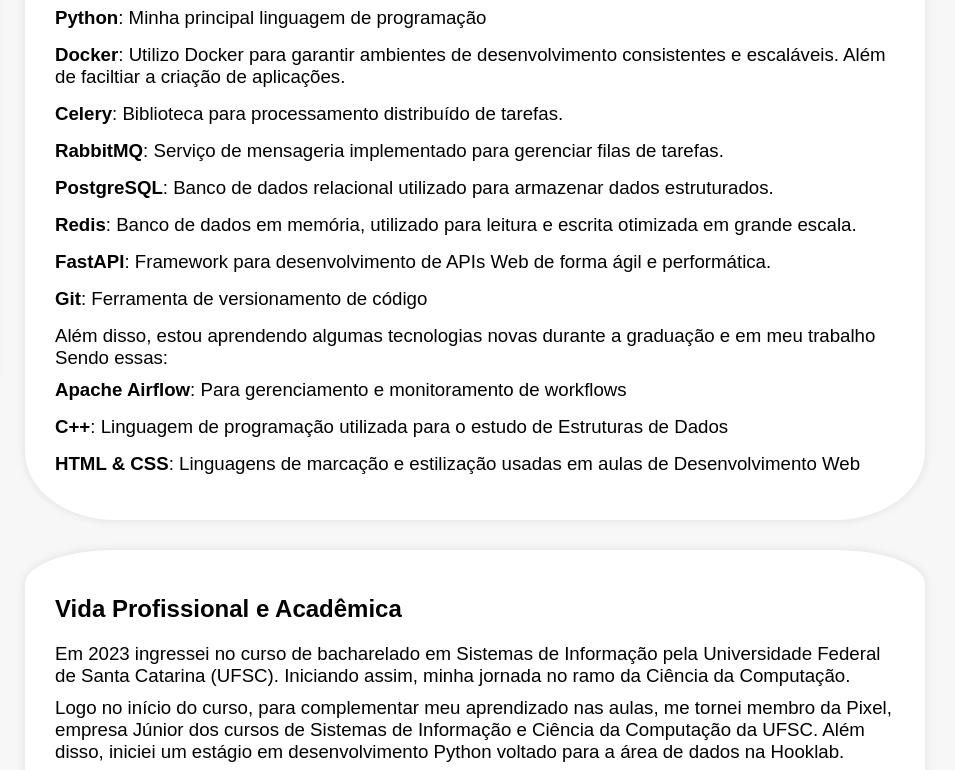
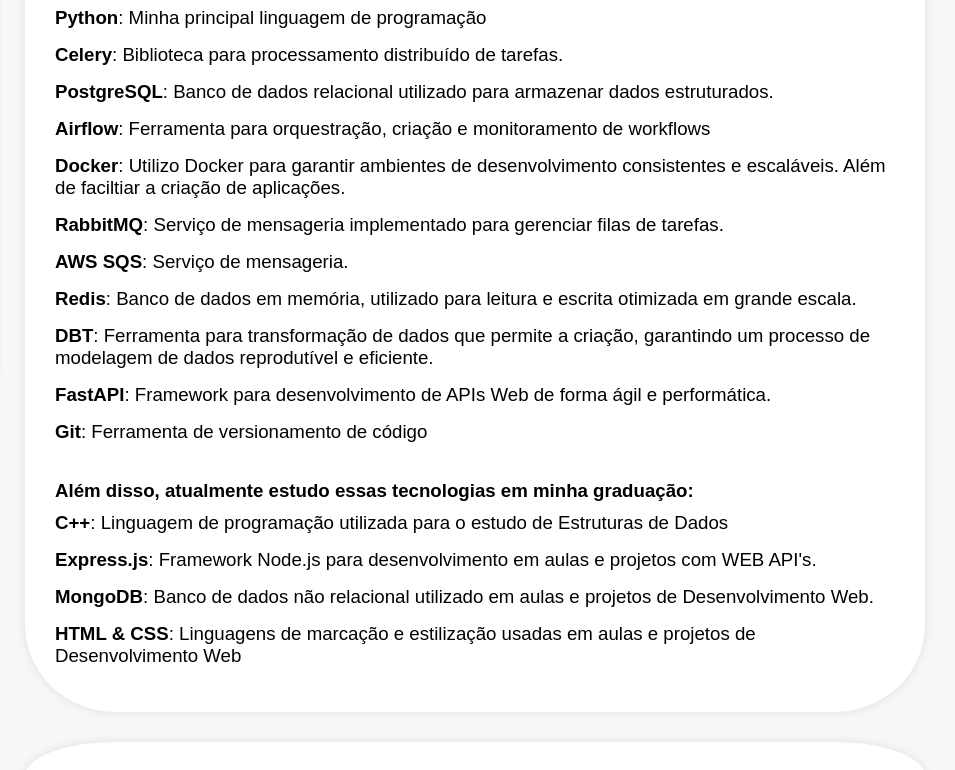
Before and after one commit to davichiqueti/davichiqueti.github.io, a plain HTML site: page docs/index.html in a window 1280 px wide. Shown: the part 538-1308 px from the top of the page, 325-1280 px from the left. Drawn offline with Linux system fonts and the light colour scheme.

Commit message:
update tech-stack section

```diff
--- a/docs/index.html
+++ b/docs/index.html
@@ -5,7 +5,7 @@
     <meta name="viewport" content="width=device-width, initial-scale=1.0" />
     <title>Davi Chiqueti | Página Pessoal</title>
     <link rel="stylesheet" href="style.css" />
-    <link rel="icon" href="https://avatars.githubusercontent.com/u/98603460?v=4">
+    <link rel="icon" href="https://media.licdn.com/dms/image/v2/D4D03AQFpZYfAMR5LJg/profile-displayphoto-shrink_400_400/profile-displayphoto-shrink_400_400/0/1716328833884?e=1731542400&v=beta&t=5x0_1_V0Ys7p3MpGJ9KKaGXobabk_KfL_WoZBYx7qpI">
   </head>
 
   <body>
@@ -64,19 +64,28 @@
               <strong>Python</strong>: Minha principal linguagem de programação
             </li>
             <li>
-              <strong>Docker</strong>: Utilizo Docker para garantir ambientes de desenvolvimento consistentes e escaláveis. Além de faciltiar a criação de aplicações.
+              <strong>Celery</strong>: Biblioteca para processamento distribuído de tarefas.
             </li>
             <li>
-              <strong>Celery</strong>: Biblioteca para processamento distribuído de tarefas.
+              <strong>PostgreSQL</strong>: Banco de dados relacional utilizado para armazenar dados estruturados.
+            </li>
+            <li>
+              <strong>Airflow</strong>: Ferramenta para orquestração, criação e monitoramento de workflows
+            </li>
+            <li>
+              <strong>Docker</strong>: Utilizo Docker para garantir ambientes de desenvolvimento consistentes e escaláveis. Além de faciltiar a criação de aplicações.
             </li>
             <li>
               <strong>RabbitMQ</strong>: Serviço de mensageria implementado para gerenciar filas de tarefas.
             </li>
             <li>
-              <strong>PostgreSQL</strong>: Banco de dados relacional utilizado para armazenar dados estruturados.
+              <strong>AWS SQS</strong>: Serviço de mensageria.
             </li>
             <li>
               <strong>Redis</strong>: Banco de dados em memória, utilizado para leitura e escrita otimizada em grande escala.
+            </li>
+            <li>
+              <strong>DBT</strong>: Ferramenta para transformação de dados que permite a criação, garantindo um processo de modelagem de dados reprodutível e eficiente.
             </li>
             <li>
               <strong>FastAPI</strong>: Framework para desenvolvimento de APIs Web de forma ágil e performática.
@@ -86,18 +95,21 @@
             </li>
           </ul>
           <p>
-            Além disso, estou aprendendo algumas tecnologias novas durante a graduação e em meu trabalho
-            <br>Sendo essas:
+            <br>
+            <strong>Além disso, atualmente estudo essas tecnologias em minha graduação:</strong>
           </p>
           <ul class="tech-stack">
-            <li>
-              <strong>Apache Airflow</strong>: Para gerenciamento e monitoramento de workflows
-            </li>
             <li>
               <strong>C++</strong>: Linguagem de programação utilizada para o estudo de Estruturas de Dados
             </li>
             <li>
-              <strong>HTML & CSS</strong>: Linguagens de marcação e estilização usadas em aulas de Desenvolvimento Web
+              <strong>Express.js</strong>: Framework Node.js para desenvolvimento em aulas e projetos com WEB API's.
+            </li>
+            <li>
+              <strong>MongoDB</strong>: Banco de dados não relacional utilizado em aulas e projetos de Desenvolvimento Web.
+            </li>
+            <li>
+              <strong>HTML & CSS</strong>: Linguagens de marcação e estilização usadas em aulas e projetos de Desenvolvimento Web
             </li>
           <ul>
         </section>
```
